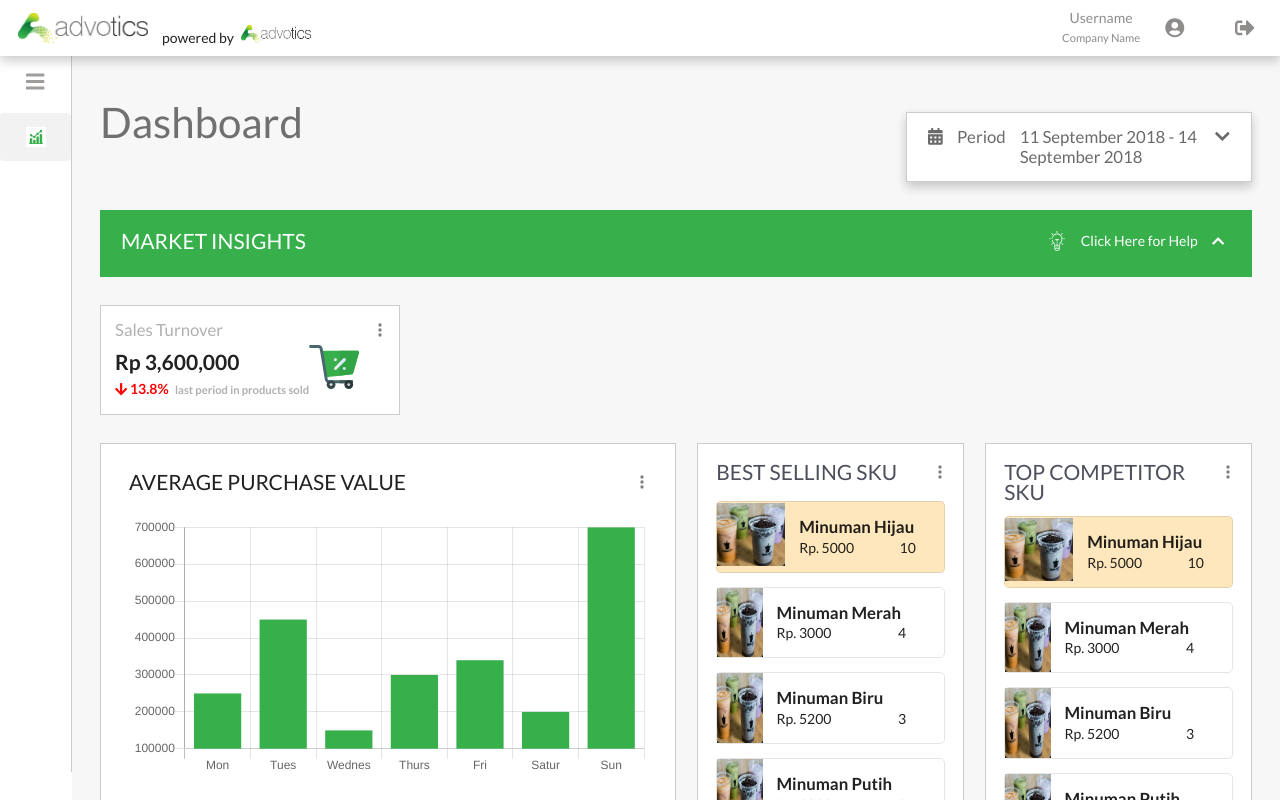
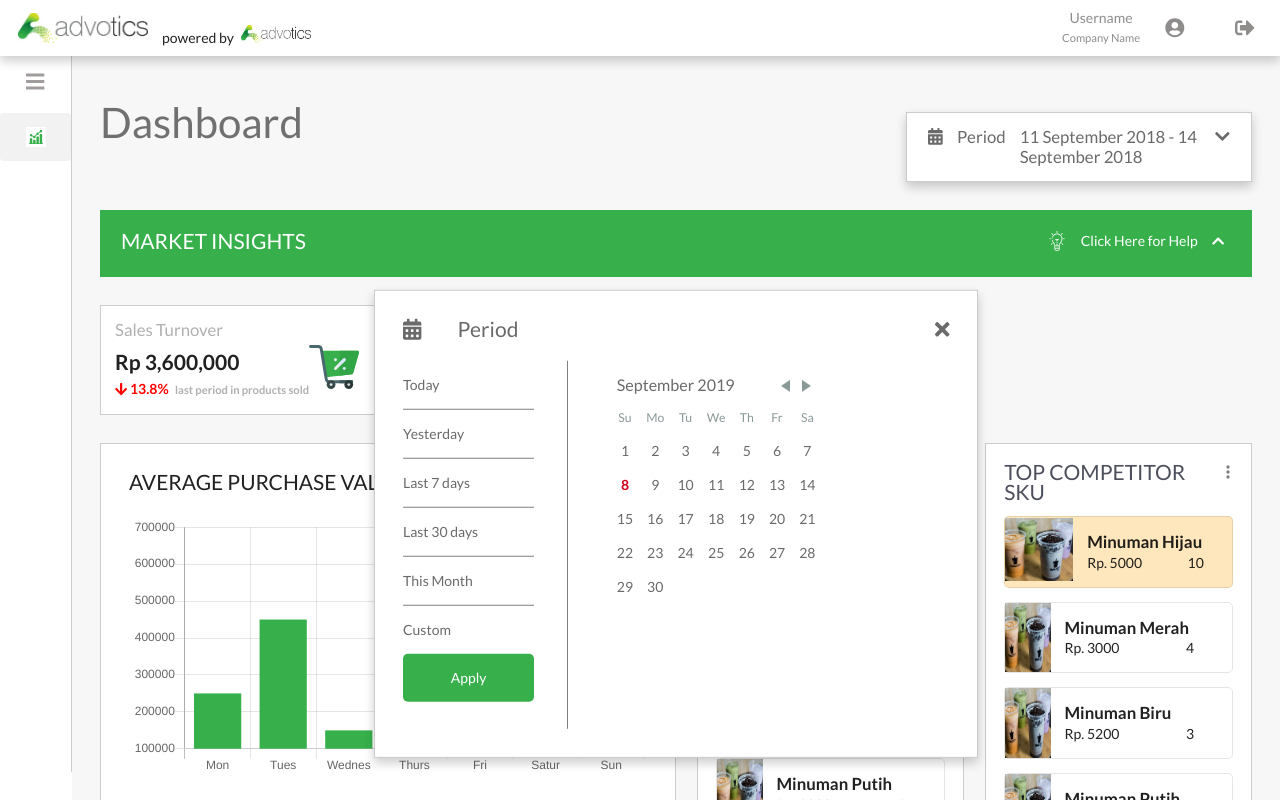
Before and after one commit to rimanirfan/advo_dashboard, a React (Create React App) app: page / in a window 1280 px wide. Shown: the top 800 px of the page. Built offline with nearby package versions, Linux system fonts and the light colour scheme.

Commit message:
added period modal component

```diff
--- a/package.json
+++ b/package.json
@@ -7,8 +7,11 @@
     "@fortawesome/free-solid-svg-icons": "^5.10.2",
     "@fortawesome/react-fontawesome": "^0.1.4",
     "chart.js": "^2.8.0",
+    "moment": "^2.24.0",
     "react": "^16.9.0",
     "react-chartjs-2": "^2.7.6",
+    "react-dates": "^20.3.0",
+    "react-day-picker": "^7.3.2",
     "react-dom": "^16.9.0",
     "react-scripts": "3.1.1"
   },
--- a/src/components/App.css
+++ b/src/components/App.css
@@ -49,9 +49,11 @@
 
 .flex .flex_item_one {
     flex: 0 0 10%;
+    width: 10%;
 }
 
 .content {
+    position: relative;
     background: #f7f7f7;
     padding: 2rem;
     z-index: -1;
--- a/src/components/App.js
+++ b/src/components/App.js
@@ -7,6 +7,7 @@ import TopCompetitor from './TopCompetitor/TopCompetitor';
 import SalesTurnover from './SalesTurnover/SalesTurnover';
 import Chart from './Chart/Chart';
 import Period from './Period/Period';
+import PeriodModal from './PeriodModal/PeriodModal';
 
 import './App.css';
 import { FontAwesomeIcon } from '@fortawesome/react-fontawesome';
@@ -62,6 +63,7 @@ class App extends React.Component {
                         <Sidebar dashboardIcon={dashboardIcon} FontAwesomeIcon={FontAwesomeIcon} faBars={faBars} />
                     </div>
                     <div className="flex_item_nine content">
+                        <PeriodModal />
                         <div className="flex header_container">
                             <div className="header_app flex_item_seven">Dashboard</div>
                             <Period FontAwesomeIcon={FontAwesomeIcon} faChevronDown={faChevronDown} />
--- /dev/null
+++ b/src/components/PeriodModal/PeriodModal.css
@@ -0,0 +1,50 @@
+.modal_container {
+    position: absolute;
+    top: 0;
+    left: 50%;
+    width: 50%;
+    height: 50%;
+    padding: 2rem;
+    color:#6A6A6A;
+    transform: translate(-50%,50%);
+    background-color: #fff;
+    border: rgba(0,0,0,0.2) 0.5px solid;
+    box-shadow: 0px 5px 10px rgba(0, 0, 0, 0.2);
+}
+
+.modal_header {
+    font-size: 1.5rem;
+}
+
+.modal_header .times {
+    text-align: right;
+}
+
+.modal_content {
+    padding: 1.5rem 0;
+    height: 100%;
+}
+
+.sidebar_item {
+    width: 80%;
+    padding: 1rem 0;
+    border-bottom: rgba(0,0,0,0.5) 0.5px solid;
+}
+
+.sidebar_item.last {
+    border: none;
+}
+
+.sidebar_btn {
+    width: 80%;
+    padding: 1rem 0;
+    text-align: center;
+    color: #fff;
+    border-radius: 5px;
+    background: #37B04C;
+}
+
+.modal_calendar {
+    padding-left: 2rem;
+    border-left: rgba(0,0,0,0.5) 0.5px solid;
+}
--- /dev/null
+++ b/src/components/PeriodModal/PeriodModal.js
@@ -0,0 +1,35 @@
+import React from 'react';
+import { FontAwesomeIcon } from '@fortawesome/react-fontawesome';
+import { faCalendarAlt, faTimes } from '@fortawesome/free-solid-svg-icons';
+import DayPicker from 'react-day-picker';
+import 'react-day-picker/lib/style.css';
+
+import './PeriodModal.css';
+
+const PeriodModal = () => {
+    return (
+        <div className="modal_container">
+            <div className="flex modal_header">
+                <div className="flex_item_one"><FontAwesomeIcon icon={faCalendarAlt} /></div>
+                <div className="flex_item_seven">Period</div>
+                <div className="flex_item_one times"><FontAwesomeIcon icon={faTimes} /></div>
+            </div>
+            <div className="flex modal_content">
+                <div className="flex_item_three modal_sidebar">
+                    <div className="sidebar_item">Today</div>
+                    <div className="sidebar_item">Yesterday</div>
+                    <div className="sidebar_item">Last 7 days</div>
+                    <div className="sidebar_item">Last 30 days</div>
+                    <div className="sidebar_item">This Month</div>
+                    <div className="sidebar_item last">Custom</div>
+                    <div className="sidebar_btn">Apply</div>
+                </div>
+                <div className="flex_item_seven modal_calendar">
+                    <DayPicker />
+                </div>
+            </div>
+        </div>
+    )
+};
+
+export default PeriodModal;
```
Also changed, not shown: 2 other files (tests, documents, lock files or other folders).
